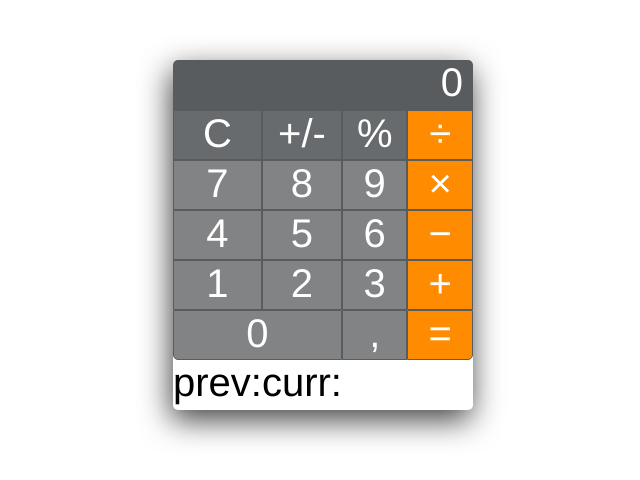
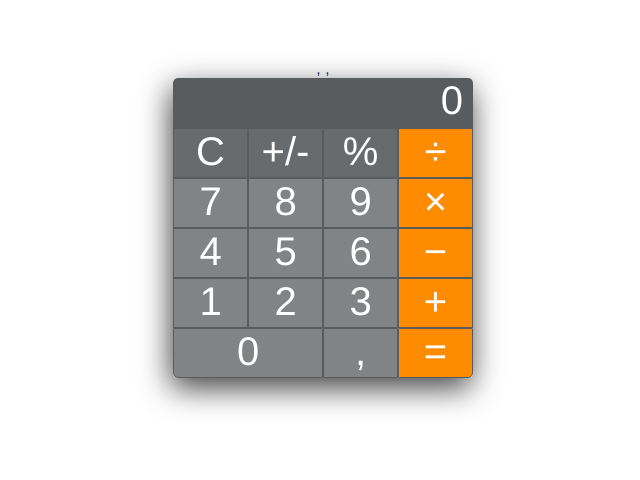
Before and after one commit to i386net/vue-calc, a Vue app: page / in a window 1280 px wide. Shown: the top 480 px of the page, without its empty margins (317-957 px from the left). Built offline with nearby package versions, Linux system fonts and the light colour scheme.

Commit message:
add bg color changing for active button

```diff
--- a/src/components/Calculator.vue
+++ b/src/components/Calculator.vue
@@ -1,7 +1,9 @@
 <template>
+  <div class="container">
+    <div class="table">{{current}}, {{previous}}, {{operator}}</div>
     <div class="calculator">
       <div class="calculator__display">{{ current || '0' }}</div>
-    <div class="calculator__button calculator__button_special" @click="clear">C</div>
+      <div class="calculator__button calculator__button_special" @click="clear()">C</div>
       <div class="calculator__button calculator__button_special" @click="sign">+/-</div>
       <div class="calculator__button calculator__button_special" @click="percent">%</div>
       <div class="calculator__button calculator__button_operator" @click="divide">÷</div>
@@ -20,9 +22,9 @@
       <div class="calculator__button zero calculator__button_number calculator__button_border_bl" @click="append('0')">0</div>
       <div class="calculator__button calculator__button_number" @click="dot">,</div>
       <div class="calculator__button calculator__button_operator calculator__button_border_br" @click="equal">=</div>
-    <div class="prev">prev: {{ previous }}</div>
-    <div class="curr">curr: {{ current }}</div>
     </div>
+  </div>
+
 </template>
 
 <script>
@@ -101,9 +103,9 @@ export default {
     grid-auto-rows: minmax(50px, auto);
     font-size: 40px;
     color: #ffffff;
-    -webkit-box-shadow: -2px 10px 31px 0px rgba(0,0,0,0.75);
-    -moz-box-shadow: -2px 10px 31px 0px rgba(0,0,0,0.75);
-    box-shadow: -2px 10px 31px 0px rgba(0,0,0,0.75);
+    -webkit-box-shadow: -2px 10px 31px 0 rgba(0,0,0,0.75);
+    -moz-box-shadow: -2px 10px 31px 0 rgba(0,0,0,0.75);
+    box-shadow: -2px 10px 31px 0 rgba(0,0,0,0.75);
     border-radius: 5px;
   }
   .calculator__display {
@@ -120,6 +122,9 @@ export default {
     border: 1px solid rgb(88, 92, 95);
     cursor: pointer;
   }
+  .calculator__button:active {
+    background-color: rgb(182, 183, 184);
+  }
   .calculator__button_operator {
     background-color: darkorange;
   }
@@ -135,7 +140,4 @@ export default {
   .calculator__button_border_bl {
     border-radius: 0 0 0 5px;
   }
-  .prev, .curr {
-    color: black;
-  }
 </style>
```
Lines whose indentation alone changed are shown as unchanged.
